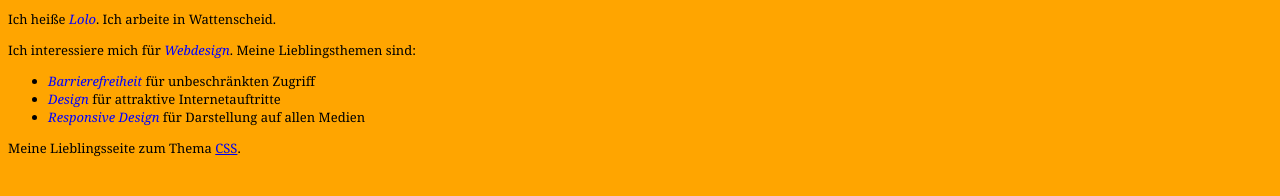
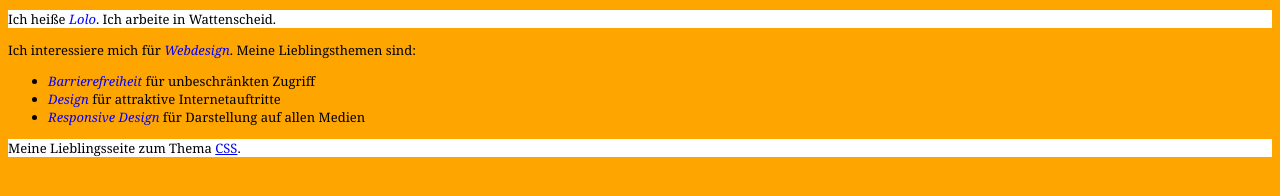
Before and after one commit to XenoTrixx/Grundger-st-Webentwicklung, a plain HTML site: page index.html in a window 1280 px wide. Shown: the part 92-288 px from the top of the page. Drawn offline with Linux system fonts and the light colour scheme.

Commit message:
Added Wichtig

```diff
--- a/index.html
+++ b/index.html
@@ -8,7 +8,7 @@
   <body>
     <h1>Steckbrief</h1>
     <p><img src="img/lolo.jpg" alt="Foto von Lolo"></p>
-    <p>
+    <p class="wichtig">
       Ich heiße <em>Lolo</em>. Ich arbeite in Wattenscheid.
     </p>
     <p>
@@ -20,7 +20,7 @@
       <li><em>Design</em> für attraktive Internetauftritte</li>
       <li><em>Responsive Design</em> für Darstellung auf allen Medien</li>
     </ul>
-    <p>
+    <p class="wichtig">
       Meine Lieblingsseite zum Thema
       <a href="http://www.csszengarden.com/">CSS</a>.
     </p>
```
